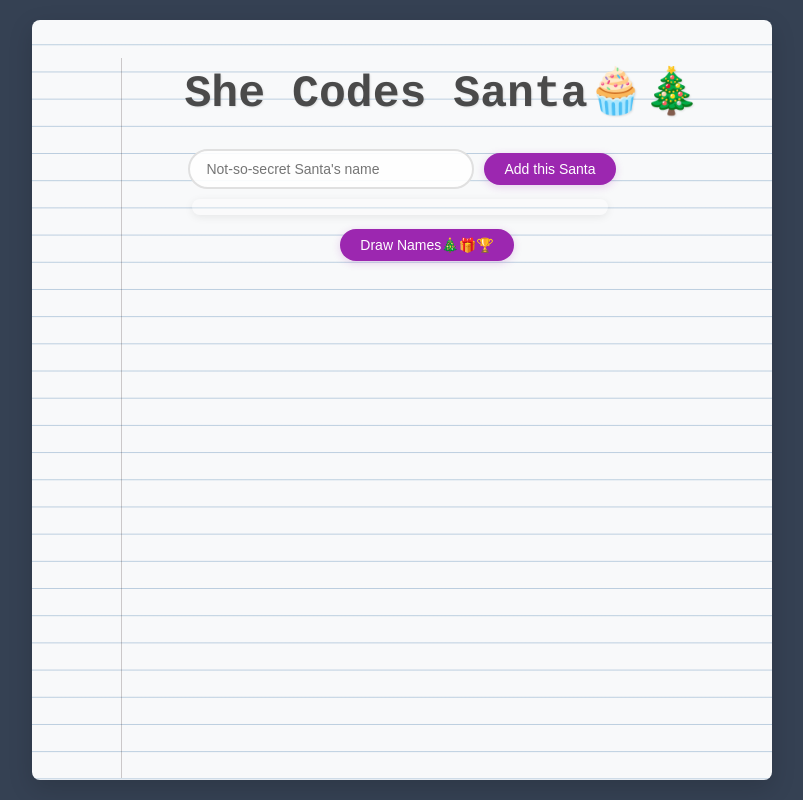
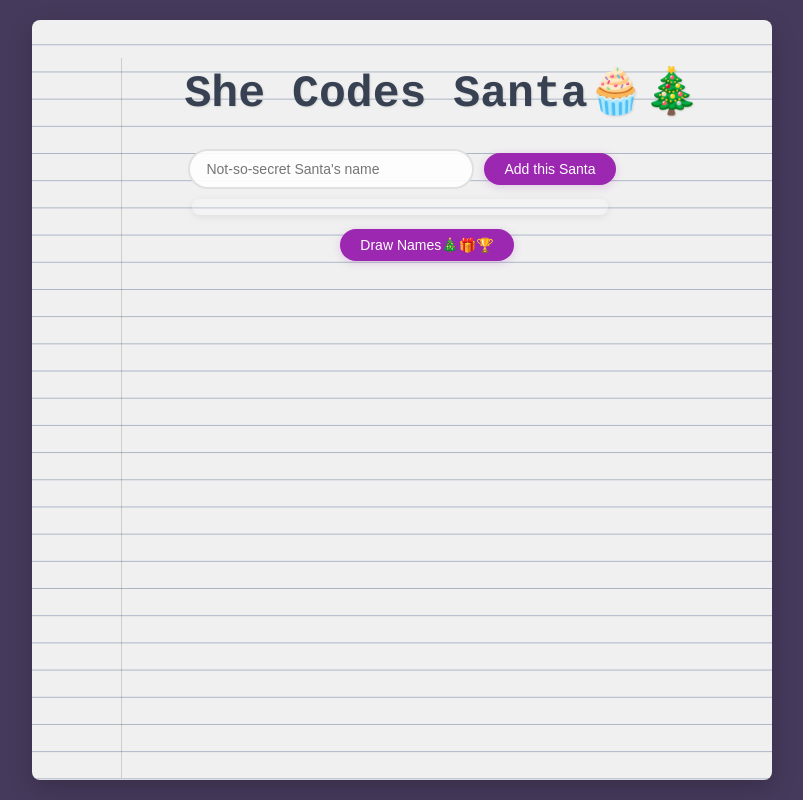
Before and after one commit to duong-28/secret-santa, a React (Vite) app: page / in a window 1280 px wide. Shown: the whole page, without its empty margins (238-1041 px from the left). Built offline with nearby package versions, Linux system fonts and the light colour scheme.

Commit message:
changed colors

```diff
--- a/src/App.css
+++ b/src/App.css
@@ -6,11 +6,11 @@ body, html {
 }
 
 .App {
-  box-shadow: 0 8px 24px rgba(0, 0, 0, 0.15);
+  box-shadow: 0 8px 24px rgba(0, 0, 0, 0.2);
   background-image: repeating-linear-gradient(
-    #f8f9fa 0px,
-    #f8f9fa 24px,
-    #a8c0d6 25px  /* Softer, less bright blue line */
+    #f0f0f0 0px,
+    #f0f0f0 24px,
+    #94a3b8 25px
   );
   background-size: 100% 1.7em;
   transform: translate(-50%, -50%);
@@ -35,15 +35,15 @@ body, html {
   left: 12%;
   top: 5%;
   width: 1px;
-  background-color: rgba(28, 8, 8, 0.2);
+  background-color: rgba(28, 8, 8, 0.15);
 }
 
 body {
-  background: #354153;
+  background: #463a5c;
 }
 
 h1 {
-  color: #4a4a4a;
+  color: #374151;
   /* font-style: italic; */
   font-family: 'Liana', courier, monospace;
   margin-left: 80px;
@@ -131,7 +131,7 @@ li {
   align-items: center;
   justify-content: space-between;
   text-align: left;
-  background-color: rgba(255, 255, 255, 0.5);
+  background-color: rgba(255, 255, 255, 0.4);
 }
 
 li:last-child {
@@ -172,7 +172,7 @@ h2 {
 .participant-name {
   font-family: 'Roboto', Arial, sans-serif;
   font-weight: 500;
-  color: #2c3e50;
+  color: #1f2937;
   flex-grow: 1;
   margin-right: 12px;
 }
@@ -206,7 +206,7 @@ h2 {
 
 /* Add a nice hover effect on list items */
 li:hover {
-  background-color: rgba(255, 255, 255, 0.7);
+  background-color: rgba(255, 255, 255, 0.5);
   transform: translateX(4px);
 }
 
@@ -220,6 +220,7 @@ li:hover {
 
 .giver, .receiver {
   font-weight: 500;
+  color: #1f2937;
 }
 
 .arrow {
```
